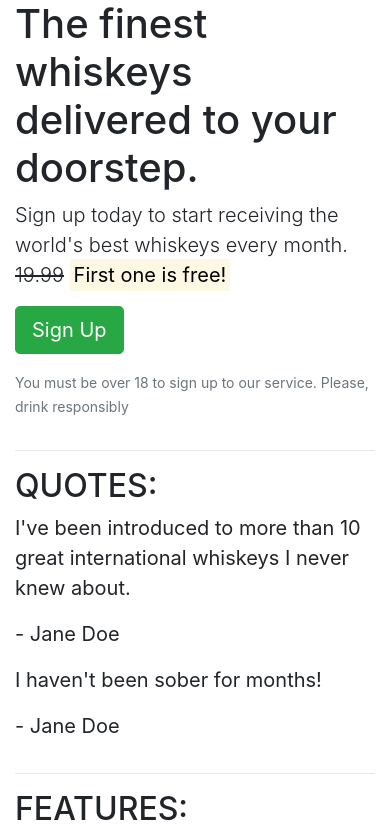
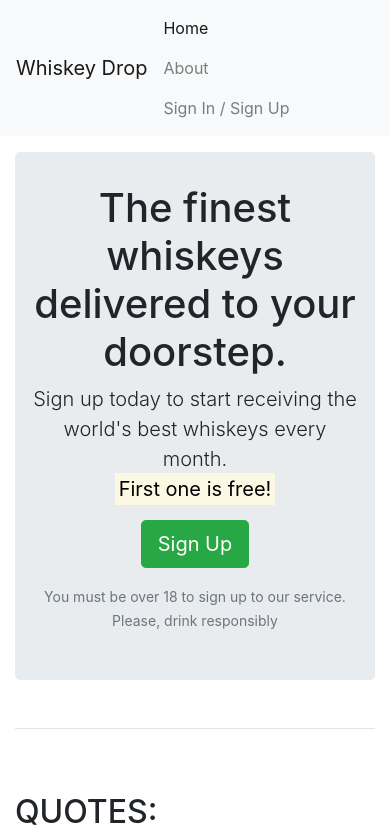
Before and after one commit to EVondrus/whisky-drop, a plain HTML site: page index.html in a window 390 px wide. Shown: the top 834 px of the page. Drawn offline with nearby package versions, Linux system fonts and the light colour scheme.

Commit message:
Update landing page with navigation and responsive adjustments
Add a responsive navigation bar at the top Include links to Home and About and sign in / sign up  pages

Llayout has been adjusted to ensure better readability and user experience across different device

```diff
--- a/index.html
+++ b/index.html
@@ -17,15 +17,37 @@
         <title>Whiskey Drop</title>
     </head>
     <body>
-        <article class="container">
+        <nav class="navbar navbar-light bg-light navbar-expand-sm">
+            <a href="/" class="navbar-brand">Whiskey Drop</a>
+            <ul class="navbar-nav mr-auto">
+                <li class="active nav-item mr-2">
+                    <a class="nav-link" href="/">Home</a>
+                </li>
+                <li class="nav-item mr-2">
+                    <a class="nav-link" href="/about">About</a>
+                </li>
+                <li class="nav-item mr-2 d-block d-sm-none">
+                    <a class="nav-link" href="/login">Sign In / Sign Up</a>
+                </li>
+            </ul>
+            <div class="d-none d-md-block">
+                <p class="navbar-text my-auto mr-2">
+                    <i>Great whiskey delivered to your door!</i>
+                </p>
+                <a href="/login">Sign In / Sign Up</a>
+            </div>
+        </nav>
+
+        <article class="container mt-3">
             <!-- Callout -->
             <div class="row">
                 <div class="col-12">
-                    <section class="callout">
+                    <section class="callout jumbotron text-center">
                         <h1>The finest whiskeys delivered to your doorstep.</h1>
                         <p class="lead">
                             Sign up today to start receiving the world's best
-                            whiskeys every month. <s>19.99</s>
+                            whiskeys every month. <s class="d-none d-sm-inline">19.99</s>
+                            <span class="d-inline d-sm-none"><br></span>
                             <strong><mark>First one is free!</mark></strong>
                         </p>
                         <p>
@@ -48,7 +70,7 @@
             <!-- Quotes -->
             <section class="quotes">
                 <div class="row">
-                    <div class="col-12">
+                    <div class="col-12 my-5">
                         <h2 class="text-uppercase">Quotes:</h2>
                     </div>
                 </div>
@@ -76,7 +98,7 @@
             <!-- Features -->
             <section class="features">
                 <div class="row">
-                    <div class="col-12">
+                    <div class="col-12 my-5">
                         <h2 class="text-uppercase">Features:</h2>
                     </div>
                 </div>
```
